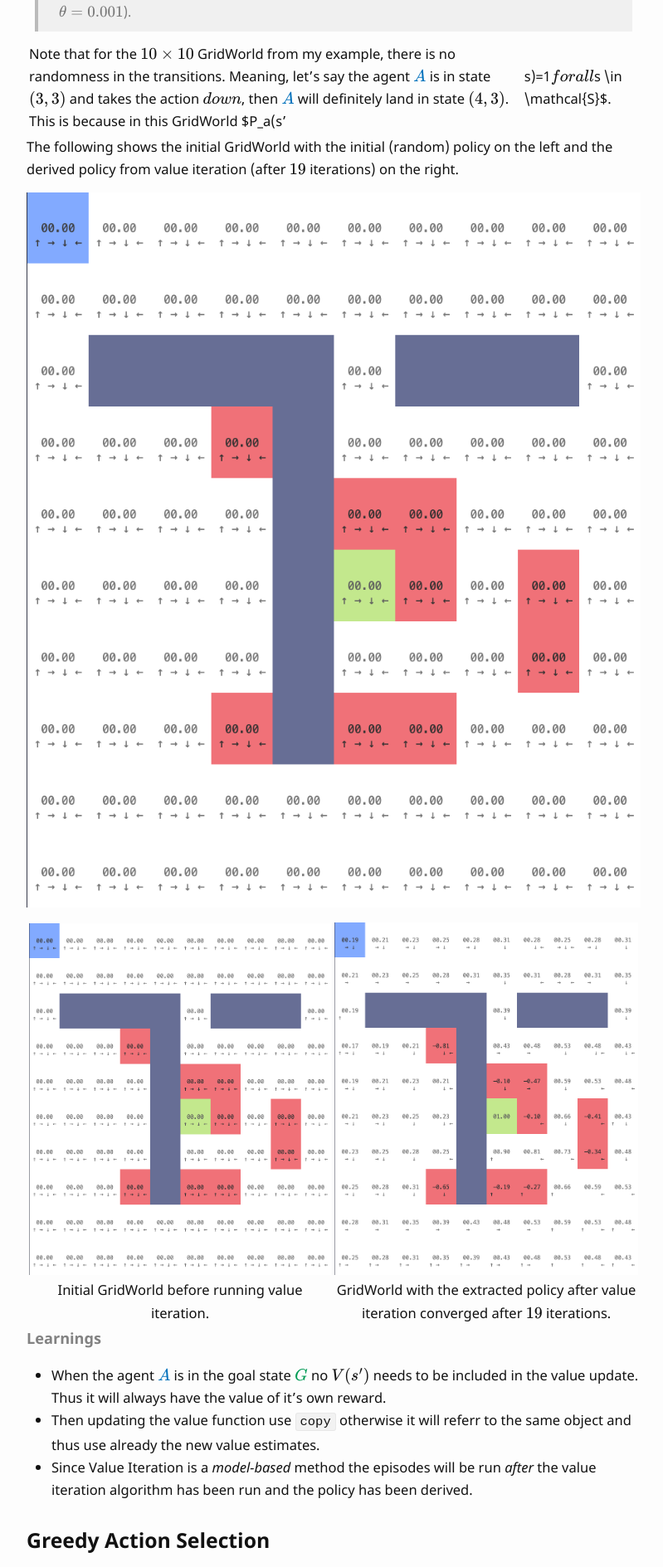
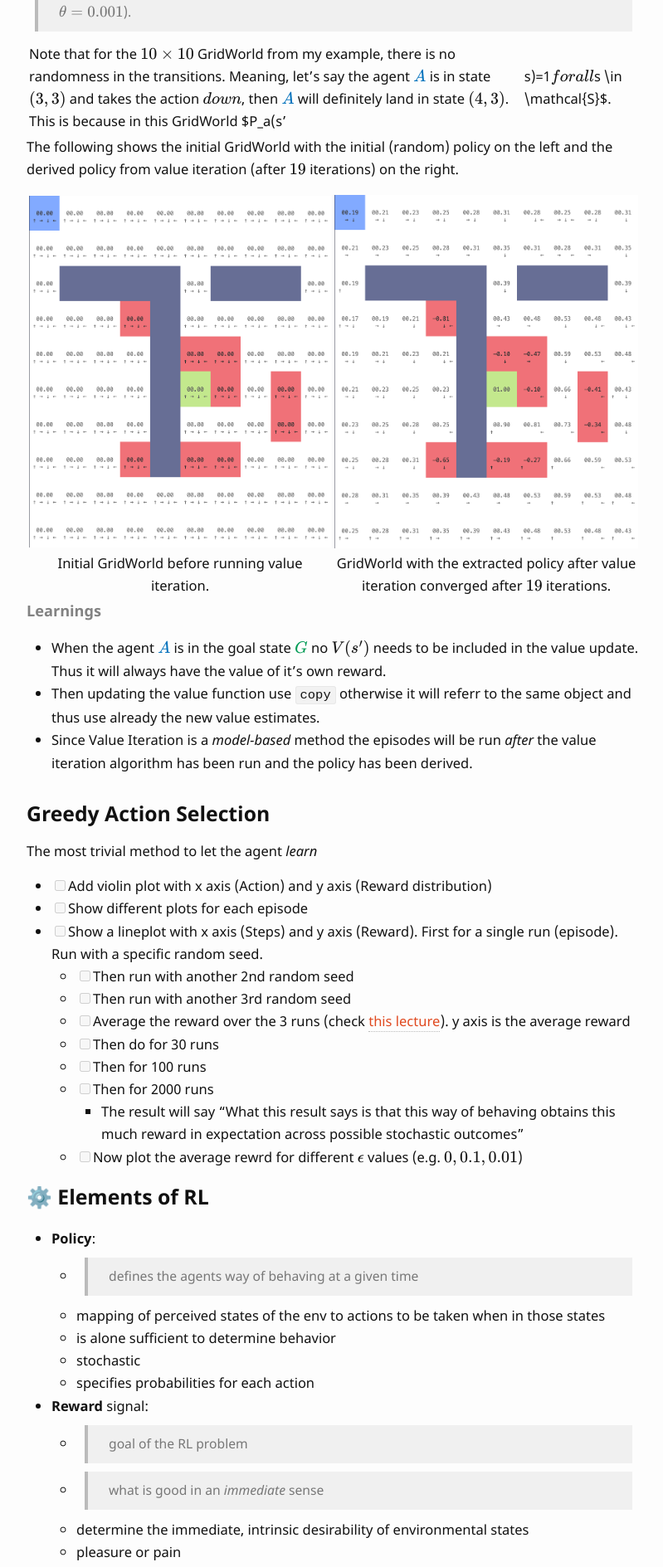
Before and after one commit to PeeteKeesel/clem-log, a Jekyll site: the page built from _posts/2024-01-16-rl-introduction.md, in a window 1280 px wide. Shown: the part 4404-6293 px from the top of the page at 83% size, without its empty margins (238-1037 px from the left). Built offline with Jekyll 4.4.1, drawn with Linux system fonts in a browser that asks for light colours; some web fonts are replaced; formulas are drawn with MathJax 3.

Commit message:
small update of images

```diff
--- a/_posts/2024-01-16-rl-introduction.md
+++ b/_posts/2024-01-16-rl-introduction.md
@@ -166,8 +166,6 @@ Note that for the $10 \times 10$ GridWorld from my example, there is no randomne
 
 The following shows the initial GridWorld with the initial (random) policy on the left and the derived policy from value iteration (after $19$ iterations) on the right.
 
-![InitialGridWorld]({{ site.baseurl }}/assets/images/grid_world_initial.png)
-
 | ![InitialGridWorld]({{ site.baseurl }}/assets/images/grid_world_initial.png) | ![GridWorldAfterValueIterationConverged]({{ site.baseurl }}/assets/images/grid_world_after_vi_converged.png) |
 |:--:| :--:|
 | Initial GridWorld before running value iteration. | GridWorld with the extracted policy after value iteration converged after $19$ iterations. |
```
